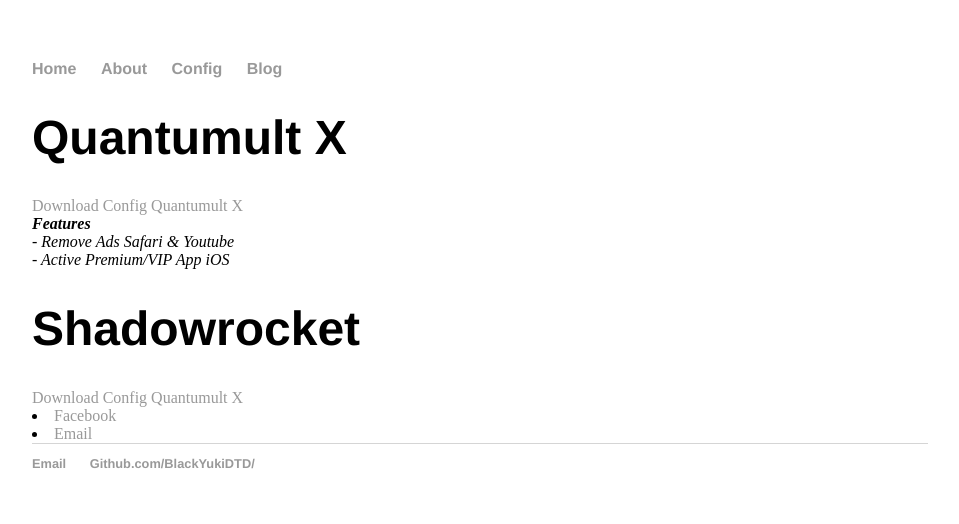
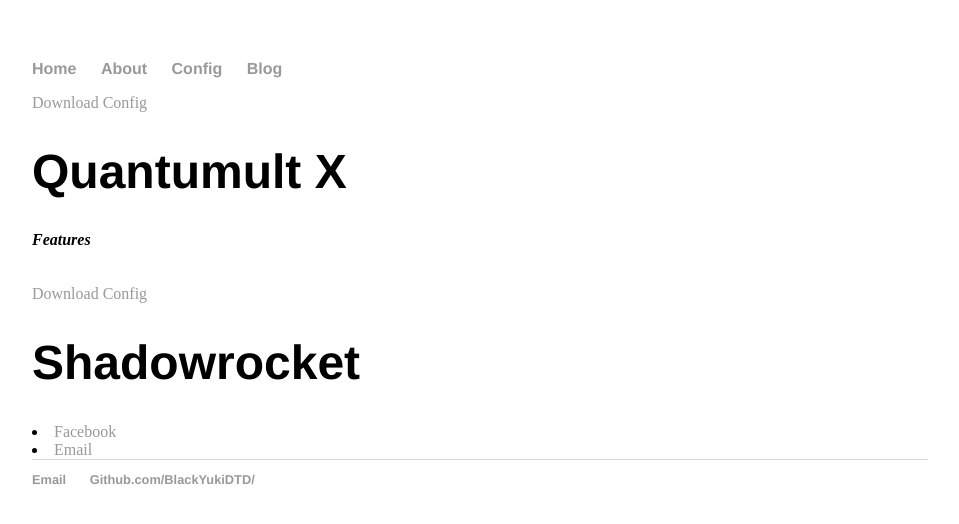
Before and after one commit to BlackYukiDTD/BlackYukiDTD.github.io, a Jekyll site: the page built from config/index.html, in a window 1280 px wide. Shown: the top 524 px of the page, without its empty margins (160-1119 px from the left). Built offline with Jekyll 4.4.1, drawn with Linux system fonts in a browser that asks for light colours.

Commit message:
Update index.html

```diff
--- a/config/index.html
+++ b/config/index.html
@@ -4,18 +4,16 @@ title: Config Quantumult X & Shadowrocket
 ---
 
 	<div class="config">
+		<a href="#" class="download" title="Download CV as PDF">Download Config</a>
 					<h1>Quantumult X</h1>
-		<a href="#" class="download" title="Download CV as PDF">Download Config Quantumult X</a>
 					<address>
 					<strong>Features</strong><br>
-					- Remove Ads Safari & Youtube<br>
-					- Active Premium/VIP App iOS<br>
+					<a - Remove Ads Safari & Youtube</a><br>
+					<a - Active Premium/VIP App iOS</a><br>
 					</address>
 
-
-
+     		<a href="#" class="download" title="Download CV as PDF">Download Config</a>
 					<h1>Shadowrocket</h1>
-		<a href="#" class="download" title="Download CV as PDF">Download Config Quantumult X</a>
 					<li><a href="https://www.facebook.com/duongtien.dat.56">Facebook</a></li>
 					<li><a href="mailto:lil.love195@gmail.com">Email</a></li>
 
```
